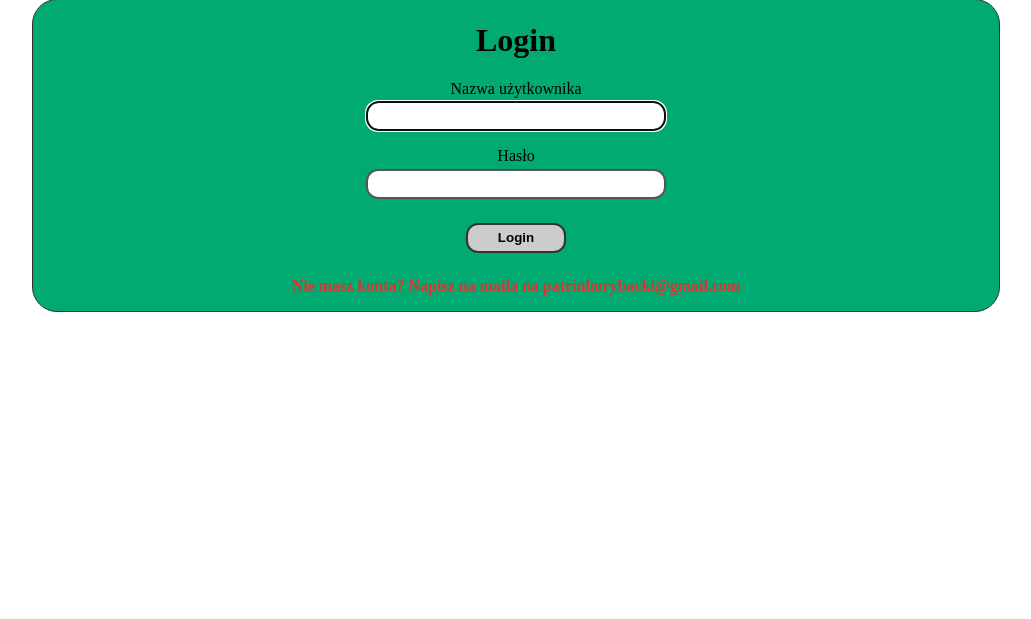
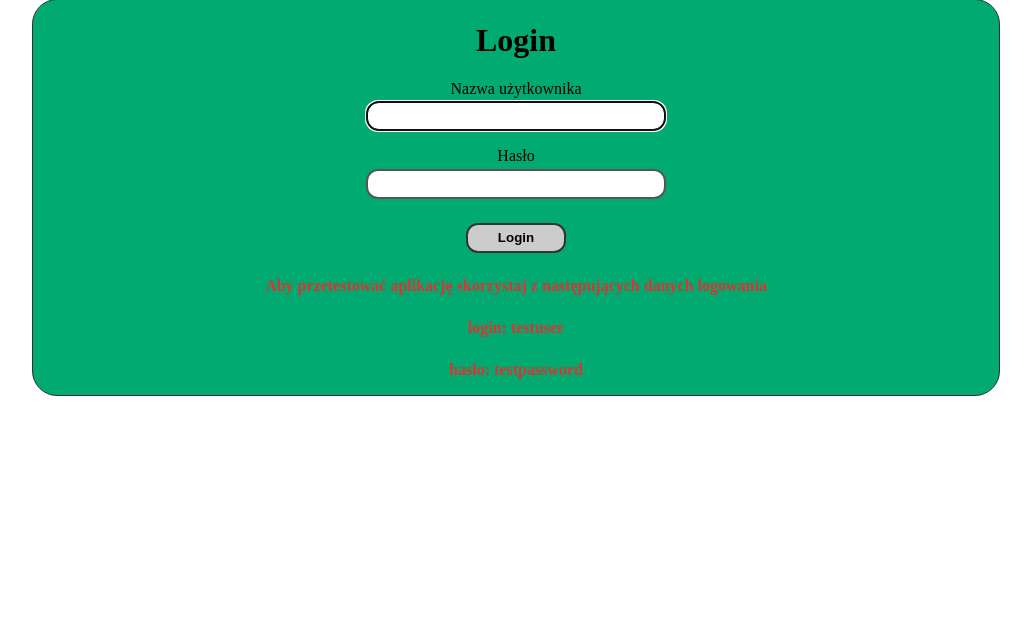
Before and after one commit to patrinhoo/ShoesStorageCV, a Django app: page /login/ in a window 1280 px wide. Shown: the part 83-702 px from the top of the page, without its empty margins (124-1155 px from the left). Run offline with Django 4.2, Linux system fonts and the light colour scheme.

Commit message:
test login and pw added

```diff
--- a/base/templates/base/login.html
+++ b/base/templates/base/login.html
@@ -23,7 +23,9 @@
 
         </form>
 
-        <p class="red">Nie masz konta? Napisz na maila na patrinhorybacki@gmail.com</p>
+        <p class="red">Aby przetestować aplikację skorzystaj z następujących danych logowania</p>
+        <p class="red">login: testuser</p>
+        <p class="red">hasło: testpassword</p>
     </div>
 </div>
 
```
